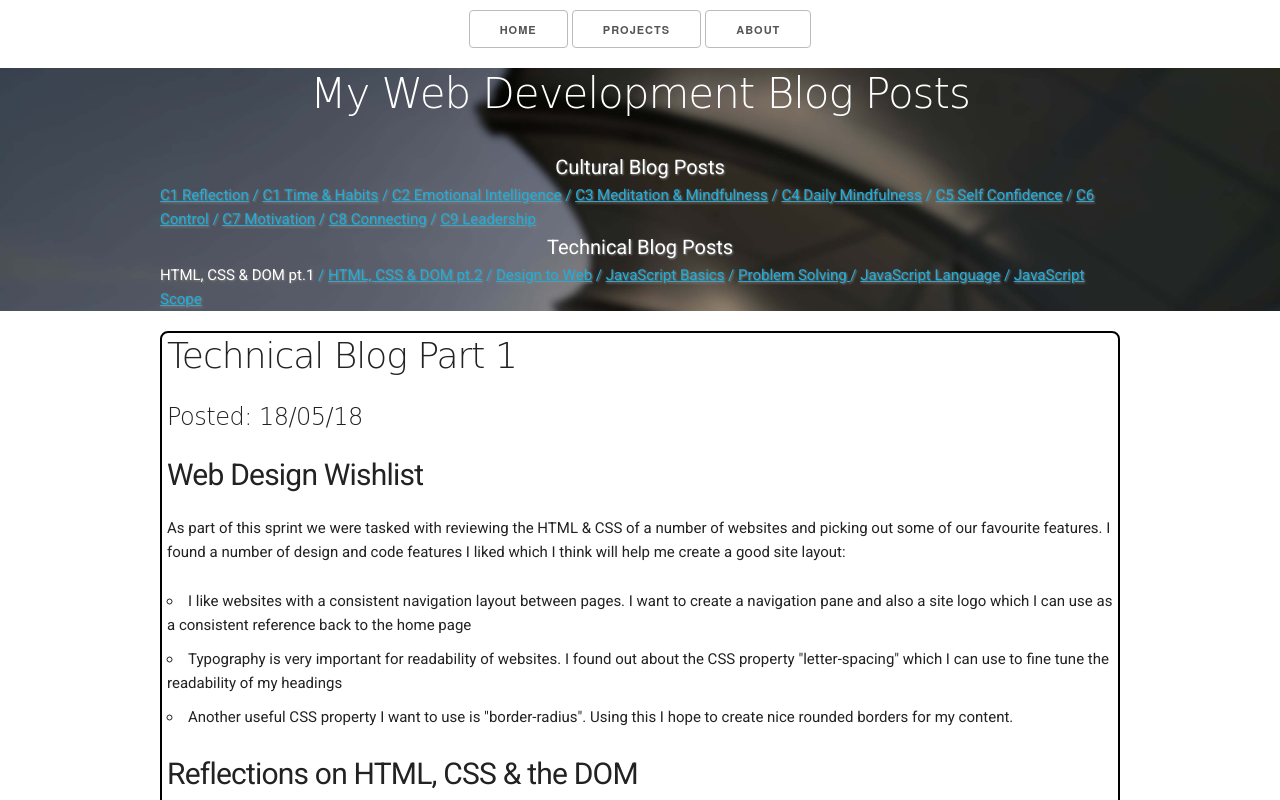
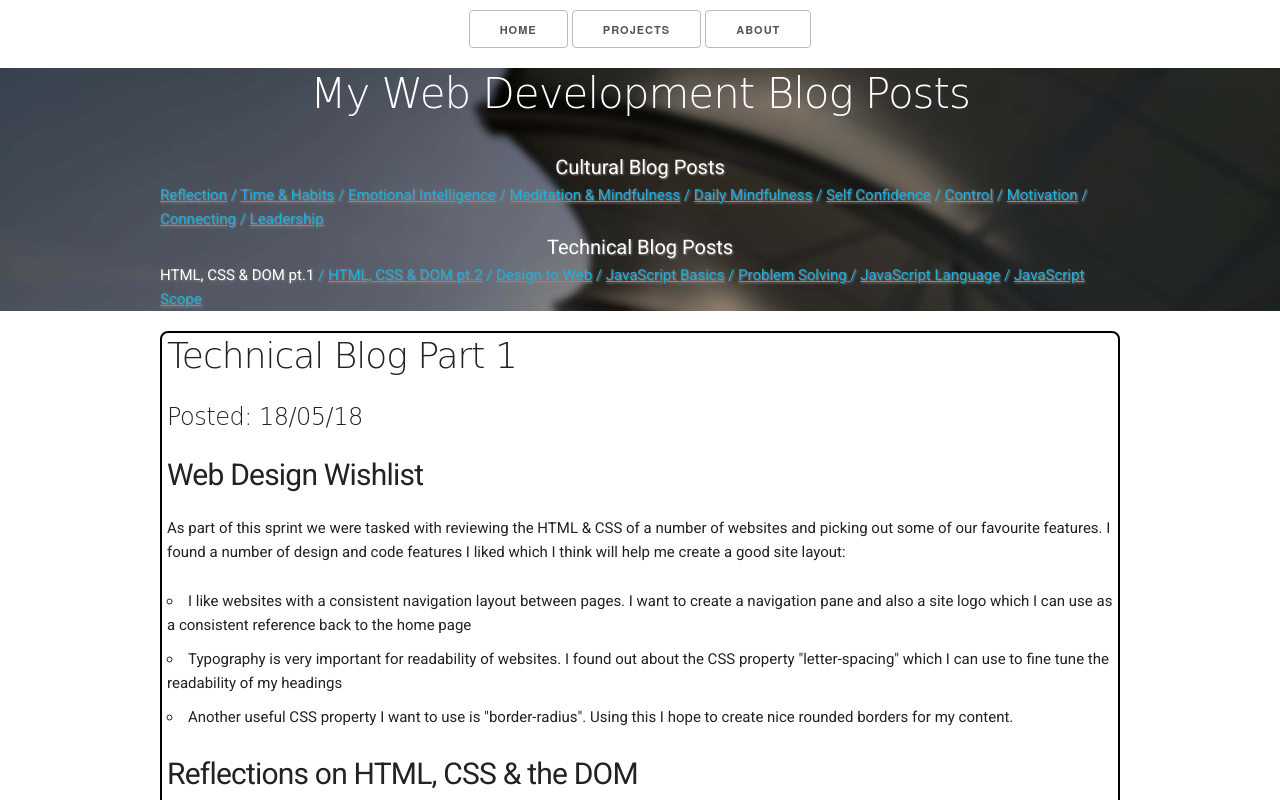
Before and after one commit to james-built/james-built.github.io, a plain HTML site: page blog/t2-html-css-dom-p1.html in a window 1280 px wide. Shown: the top 800 px of the page. Drawn offline with nearby package versions, Linux system fonts and the light colour scheme; a web font is replaced by a local one.

Commit message:
removed remaining numbering from cultural blog links

```diff
--- a/blog/t2-html-css-dom-p1.html
+++ b/blog/t2-html-css-dom-p1.html
@@ -35,16 +35,16 @@
     <!--Javascript navigation element here-->
     <nav class="container blog-nav">
         <div class="nav-heading">Cultural Blog Posts</div>
-          <a href="c1-reflection-blog.html">C1 Reflection</a><a> / </a>
-          <a href="c1-time-and-habits-blog.html">C1 Time & Habits</a><a> / </a>
-          <a href="c2-emotional-intelligence.html">C2 Emotional Intelligence</a><a> / </a>
-          <a href="c3-meditation-process.html">C3 Meditation & Mindfulness</a><a> / </a>
-          <a href="c4-daily-mindfulness.html">C4 Daily Mindfulness</a><a> / </a>
-          <a href="c5-self-confidence.html">C5 Self Confidence</a><a> / </a>
-          <a href="c6-control.html">C6 Control</a><a> / </a>
-          <a href="c7-motivation.html">C7 Motivation</a><a> / </a>
-          <a href="c8-connecting.html">C8 Connecting</a><a> / </a>
-          <a href="c9-leadership.html">C9 Leadership</a>
+          <a href="c1-reflection-blog.html">Reflection</a><a> / </a>
+          <a href="c1-time-and-habits-blog.html">Time & Habits</a><a> / </a>
+          <a href="c2-emotional-intelligence.html">Emotional Intelligence</a><a> / </a>
+          <a href="c3-meditation-process.html">Meditation & Mindfulness</a><a> / </a>
+          <a href="c4-daily-mindfulness.html">Daily Mindfulness</a><a> / </a>
+          <a href="c5-self-confidence.html">Self Confidence</a><a> / </a>
+          <a href="c6-control.html">Control</a><a> / </a>
+          <a href="c7-motivation.html">Motivation</a><a> / </a>
+          <a href="c8-connecting.html">Connecting</a><a> / </a>
+          <a href="c9-leadership.html">Leadership</a>
         <div class="nav-heading">Technical Blog Posts</div>
           <span>HTML, CSS & DOM pt.1</span><a> / </a>
           <a href="t2-html-css-dom-p2.html">HTML, CSS & DOM pt.2</a><a> / </a>
```
Also changed, not shown: blog/t2-html-css-dom-p2.html (+10 -10 lines), blog/t3-design-to-web-blog.html (+10 -10 lines), blog/t4-javascript-basics.html (+10 -10 lines), blog/t5-problem-solving.html (+10 -10 lines), blog/t6-js-language.html (+10 -10 lines), blog/t8-scope.html (+10 -10 lines).
